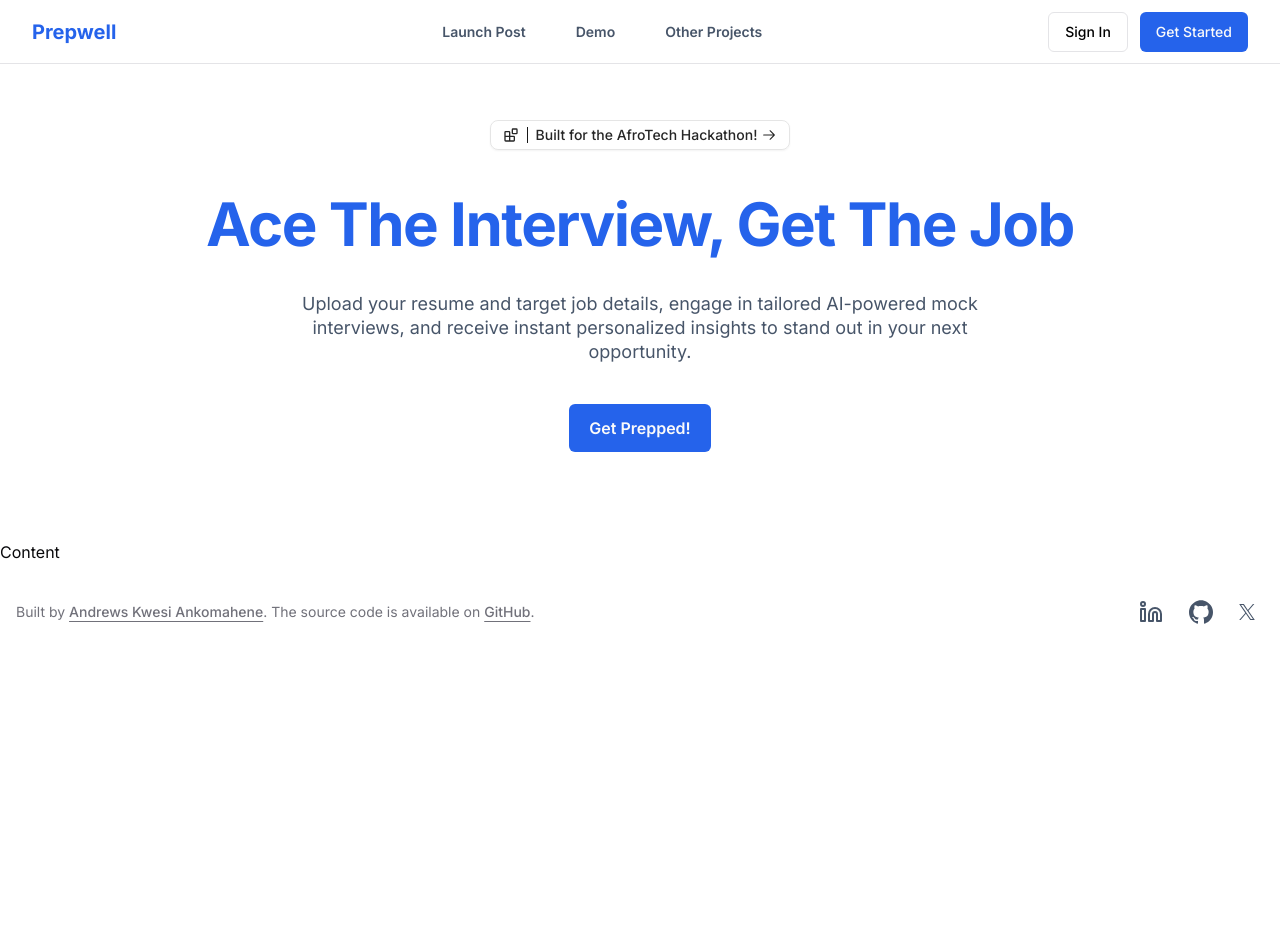
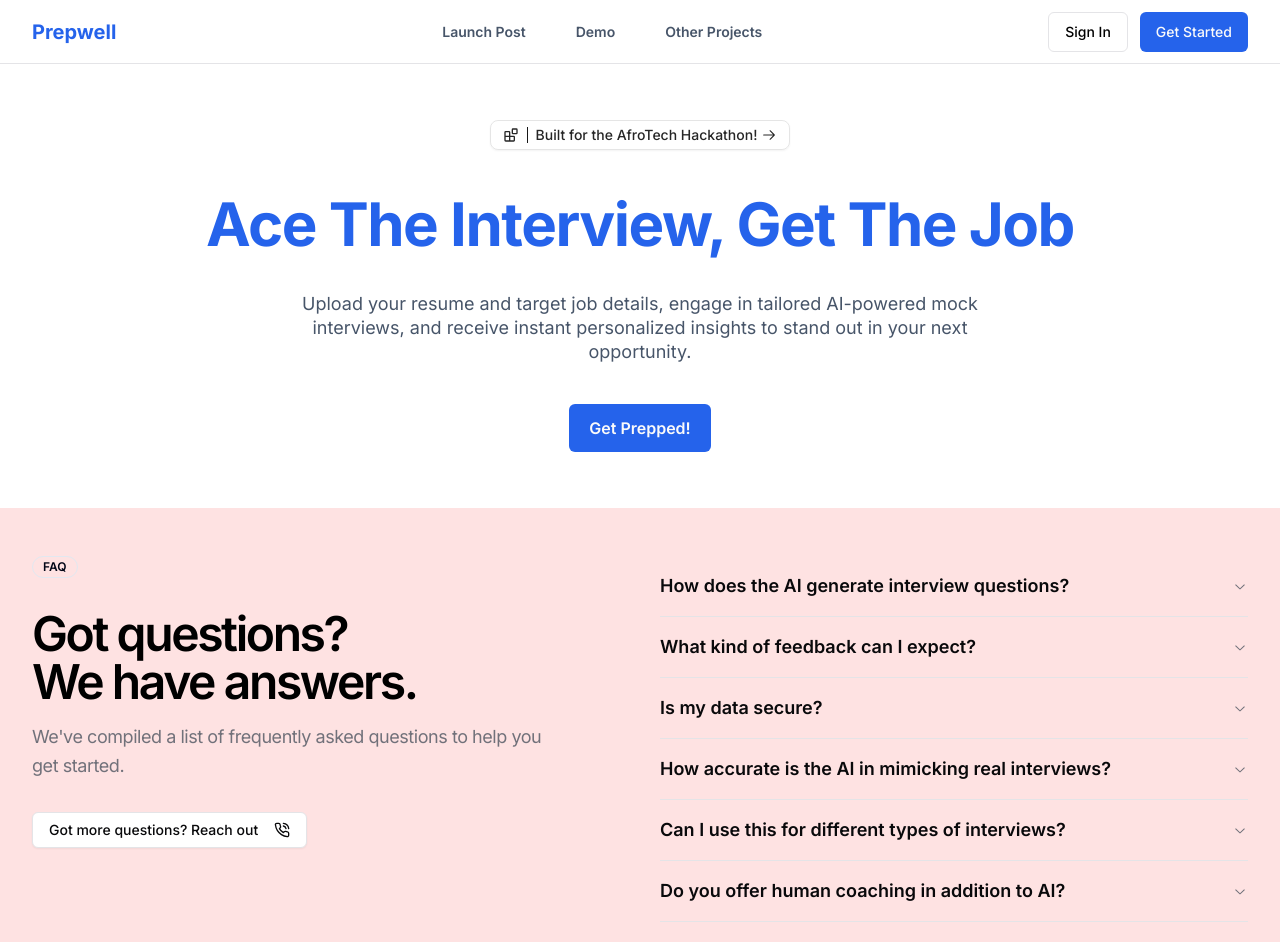
Before and after one commit to kwesinavilot/prepwell, a Next.js app: page / in a window 1280 px wide. Shown: the top 942 px of the page. Before the commit the page ends 800 px from the top, so only its background shows below. Built offline with nearby package versions, Linux system fonts and the light colour scheme.

Commit message:
(feat) added the faq section

```diff
--- a/package.json
+++ b/package.json
@@ -9,6 +9,7 @@
     "lint": "next lint"
   },
   "dependencies": {
+    "@radix-ui/react-accordion": "^1.2.0",
     "@radix-ui/react-icons": "^1.3.0",
     "@radix-ui/react-slot": "^1.1.0",
     "class-variance-authority": "^0.7.0",
--- a/src/app/page.js
+++ b/src/app/page.js
@@ -1,3 +1,4 @@
+import { FAQ } from "@/components/site/FAQ";
 import Hero from "@/components/site/Hero";
 
 export default function Home() {
@@ -5,6 +6,8 @@ export default function Home() {
     <main className="flex-1">
       <Hero />
 
+      <FAQ />
+
       <section>
         <h1>Content</h1>
       </section>
--- /dev/null
+++ b/src/components/site/FAQ.jsx
@@ -0,0 +1,94 @@
+import { Check, PhoneCall } from "lucide-react";
+import { Badge } from "@/components/ui/badge";
+import {
+    Accordion,
+    AccordionContent,
+    AccordionItem,
+    AccordionTrigger,
+} from "@/components/ui/accordion";
+import { Button } from "@/components/ui/button";
+
+const faqs = [
+    {
+        question: "How does the AI generate interview questions?",
+        answer: "Our AI analyzes the job description and your CV to tailor questions that align with the skills and responsibilities listed."
+    },
+    // {
+    //     question: "Can I practice for public speaking engagements?",
+    //     answer: "Yes! Our AI evaluates your public speaking delivery, providing tips on tone, confidence, and clarity."
+    // },
+    {
+        question: "What kind of feedback can I expect?",
+        answer: "You'll receive feedback on key areas like content relevance, delivery, and confidence, along with tips to improve."
+    },
+    {
+        question: "Is my data secure?",
+        answer: "Absolutely. We take data privacy seriously, and all your uploads are encrypted and handled securely."
+    },
+    {
+        question: "How accurate is the AI in mimicking real interviews?",
+        answer: "Our AI is trained on thousands of real interview scenarios and is regularly updated to reflect current trends. While no simulation is perfect, users consistently report that our AI provides a highly realistic interview experience."
+    },
+    {
+        question: "Can I use this for different types of interviews?",
+        answer: "Yes, our platform supports various interview types including technical, behavioral, and industry-specific interviews. When you upload your job description, the AI tailors the experience to match the specific requirements."
+    },
+    // {
+    //     question: "How often is the AI updated with new interview trends?",
+    //     answer: "We update our AI model monthly to incorporate the latest interview trends, industry changes, and user feedback. This ensures you're always practicing with the most current and relevant interview styles."
+    // },
+    {
+        question: "Do you offer human coaching in addition to AI?",
+        answer: "Our focus is on providing an AI-driven platform that's accessible and effective. While we don't offer human coaching directly, we do provide resources and tips to help you improve your interview skills."
+        // answer: "While our core service is AI-based, we do offer premium packages that include sessions with human career coaches. These coaches can provide additional insights and personalized strategies to complement your AI practice sessions."
+    },
+    // {
+    //     question: "How many practice sessions can I have?",
+    //     answer: "The number of practice sessions depends on your subscription plan. Our free trial offers 3 sessions, while our paid plans offer unlimited sessions to ensure you can practice as much as you need."
+    // },
+    {
+        question: "Can I review my past interview performances?",
+        answer: "Yes, all your practice sessions are recorded and stored in your personal dashboard. You can review your responses, track your progress over time, and see how you've improved in specific areas."
+    }
+];
+
+export const FAQ = () => (
+    <section className="w-full bg-red-100 px-8 md:py-12 md:pb-8 lg:py-12">
+        <div className="container mx-auto">
+            <div className="grid lg:grid-cols-2 gap-10">
+                <div className="flex gap-10 flex-col">
+                    <div className="flex gap-8 flex-col">
+                        <div className="flex">
+                            <Badge variant="outline">FAQ</Badge>
+                        </div>
+
+                        <div className="flex gap-4 flex-col justify-left items-start">
+                            <h4 className="text-2xl md:text-5xl tracking-tighter max-w-xl text-left font-semibold leading-tight text-black">
+                                Got questions?<br />We have answers.
+                            </h4>
+
+                            <p className="text-lg max-w-xl lg:max-w-lg leading-relaxed tracking-tight text-muted-foreground  text-left">
+                                We've compiled a list of frequently asked questions to help you get started.
+                            </p>
+                        </div>
+
+                        <div className="">
+                            <Button className="gap-4" variant="outline">
+                                Got more questions? Reach out <PhoneCall className="w-4 h-4" />
+                            </Button>
+                        </div>
+                    </div>
+                </div>
+
+                <Accordion type="single" collapsible className="w-full">
+                    {faqs.map((faq, index) => (
+                        <AccordionItem value={`item-${index}`} key={index}>
+                            <AccordionTrigger className="text-lg font-semibold">{faq.question}</AccordionTrigger>
+                            <AccordionContent>{faq.answer}</AccordionContent>
+                        </AccordionItem>
+                    ))}
+                </Accordion>
+            </div>
+        </div>
+    </section>
+);
--- a/src/components/site/Hero.jsx
+++ b/src/components/site/Hero.jsx
@@ -2,15 +2,16 @@ import React from "react";
 
 export default function Hero() {
     return (
-        <section className="mx-auto flex max-w-[980px] flex-col items-center gap-6 md:py-12 md:pb-8 lg:py-28 lg:pb-20">
+        <section className="mx-auto flex max-w-[980px] flex-col items-center gap-6 md:py-12 md:pb-8 lg:py-28 lg:pb-12">
             <div className="transform-none mb-5">
-                <a className="group inline-flex items-center rounded-lg border border-black/10 bg-transparent px-3 py-1 text-sm font-medium text-neutral-800 shadow-sm" target="_blank" rel="noreferrer" href="https://hashnode.com/hackathons/ai-for-tomorrow?source=hackathon-feed-widget">
+                <a className="group inline-flex items-center rounded-lg border border-black/10 bg-transparent px-3 py-1 text-sm font-medium text-neutral-800 shadow-sm" target="_blank" rel="noreferrer" href="https://afrotech.devpost.com/">
                     <svg xmlns="http://www.w3.org/2000/svg" width="24" height="24" viewBox="0 0 24 24" fill="none" stroke="currentColor" strokeWidth="2" strokeLinecap="round" strokeLinejoin="round" className="lucide lucide-blocks h-4 w-4 group-hover:rotate-6 group-hover:fill-cyan-300"><rect width="7" height="7" x="14" y="3" rx="1"></rect><path d="M10 21V8a1 1 0 0 0-1-1H4a1 1 0 0 0-1 1v12a1 1 0 0 0 1 1h12a1 1 0 0 0 1-1v-5a1 1 0 0 0-1-1H3"></path></svg>
 
                     <div data-orientation="vertical" role="none" className="shrink-0 w-[1px] mx-2 h-4 bg-neutral-900">
                     </div>
 
                     <span>Built for the AfroTech Hackathon!</span>
+
                     <svg width="15" height="15" viewBox="0 0 15 15" fill="none" xmlns="http://www.w3.org/2000/svg" className="ml-1 h-4 w-4">
                         <path d="M8.14645 3.14645C8.34171 2.95118 8.65829 2.95118 8.85355 3.14645L12.8536 7.14645C13.0488 7.34171 13.0488 7.65829 12.8536 7.85355L8.85355 11.8536C8.65829 12.0488 8.34171 12.0488 8.14645 11.8536C7.95118 11.6583 7.95118 11.3417 8.14645 11.1464L11.2929 8H2.5C2.22386 8 2 7.77614 2 7.5C2 7.22386 2.22386 7 2.5 7H11.2929L8.14645 3.85355C7.95118 3.65829 7.95118 3.34171 8.14645 3.14645Z" fill="currentColor" fillRule="evenodd" clipRule="evenodd">
                         </path>
--- /dev/null
+++ b/src/components/ui/accordion.jsx
@@ -0,0 +1,43 @@
+"use client"
+
+import * as React from "react"
+import * as AccordionPrimitive from "@radix-ui/react-accordion"
+import { ChevronDownIcon } from "@radix-ui/react-icons"
+
+import { cn } from "@/lib/utils"
+
+const Accordion = AccordionPrimitive.Root
+
+const AccordionItem = React.forwardRef(({ className, ...props }, ref) => (
+  <AccordionPrimitive.Item ref={ref} className={cn("border-b", className)} {...props} />
+))
+AccordionItem.displayName = "AccordionItem"
+
+const AccordionTrigger = React.forwardRef(({ className, children, ...props }, ref) => (
+  <AccordionPrimitive.Header className="flex">
+    <AccordionPrimitive.Trigger
+      ref={ref}
+      className={cn(
+        "flex flex-1 items-center justify-between py-4 text-sm font-medium transition-all hover:underline [&[data-state=open]>svg]:rotate-180",
+        className
+      )}
+      {...props}>
+      {children}
+      <ChevronDownIcon
+        className="h-4 w-4 shrink-0 text-muted-foreground transition-transform duration-200" />
+    </AccordionPrimitive.Trigger>
+  </AccordionPrimitive.Header>
+))
+AccordionTrigger.displayName = AccordionPrimitive.Trigger.displayName
+
+const AccordionContent = React.forwardRef(({ className, children, ...props }, ref) => (
+  <AccordionPrimitive.Content
+    ref={ref}
+    className="overflow-hidden text-sm data-[state=closed]:animate-accordion-up data-[state=open]:animate-accordion-down"
+    {...props}>
+    <div className={cn("pb-4 pt-0", className)}>{children}</div>
+  </AccordionPrimitive.Content>
+))
+AccordionContent.displayName = AccordionPrimitive.Content.displayName
+
+export { Accordion, AccordionItem, AccordionTrigger, AccordionContent }
--- a/tailwind.config.js
+++ b/tailwind.config.js
@@ -54,6 +54,28 @@ module.exports = {
   			lg: 'var(--radius)',
   			md: 'calc(var(--radius) - 2px)',
   			sm: 'calc(var(--radius) - 4px)'
+  		},
+  		keyframes: {
+  			'accordion-down': {
+  				from: {
+  					height: '0'
+  				},
+  				to: {
+  					height: 'var(--radix-accordion-content-height)'
+  				}
+  			},
+  			'accordion-up': {
+  				from: {
+  					height: 'var(--radix-accordion-content-height)'
+  				},
+  				to: {
+  					height: '0'
+  				}
+  			}
+  		},
+  		animation: {
+  			'accordion-down': 'accordion-down 0.2s ease-out',
+  			'accordion-up': 'accordion-up 0.2s ease-out'
   		}
   	}
   },
```
Also changed, not shown: 1 other file (tests, documents, lock files or other folders).
